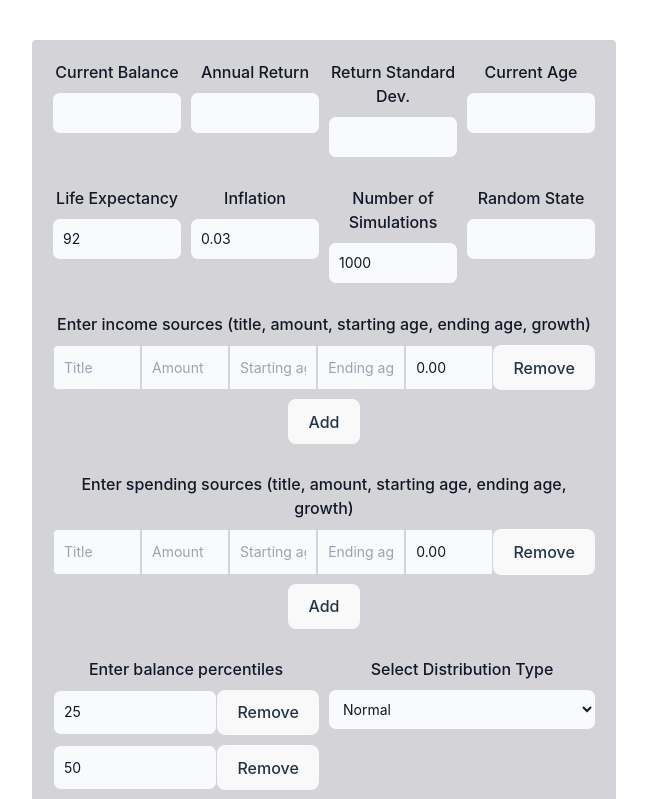
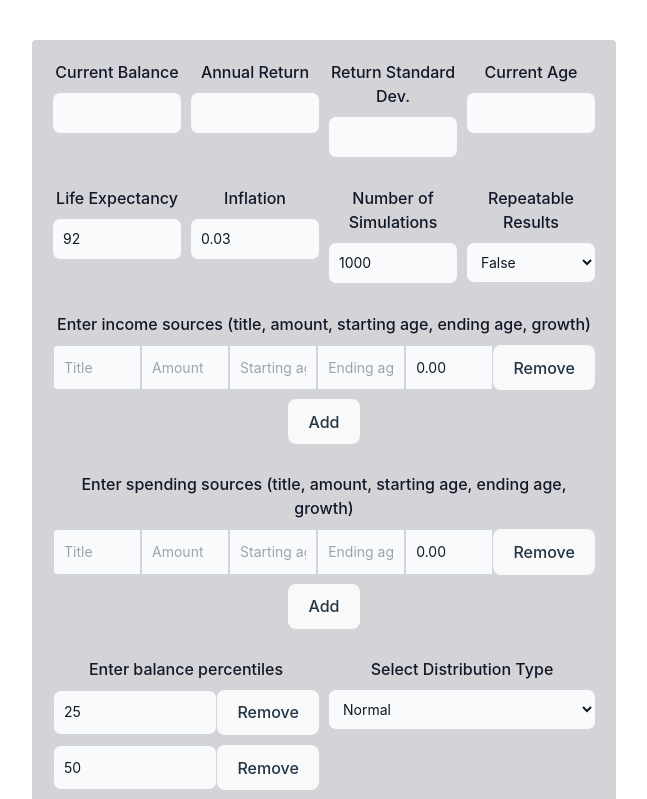
Before and after one commit to cole-koryto/simulatesuccess-frontend, a React (Vite) app: page / in a window 1280 px wide. Shown: the top 799 px of the page, without its empty margins (8-655 px from the left). Built offline with nearby package versions, Linux system fonts and the light colour scheme.

Commit message:
Changed random state to repeatable results dropdown

```diff
--- a/src/components/InputBox.tsx
+++ b/src/components/InputBox.tsx
@@ -233,8 +233,11 @@
                     <input required defaultValue="1000" name="num_simulations" className="bg-gray-50 border border-gray-300 text-gray-900 text-sm rounded-lg focus:ring-blue-500 focus:border-blue-500 block w-full p-2.5 dark:bg-gray-700 dark:border-gray-600 dark:placeholder-gray-400 dark:text-white dark:focus:ring-blue-500 dark:focus:border-blue-500"></input>
                 </div>
                 <div className="mb-5">
-                    <label htmlFor="random_state" className="block mb-2 font-medium text-gray-900 dark:text-white">Random State</label>
-                    <input name="random_state" className="bg-gray-50 border border-gray-300 text-gray-900 text-sm rounded-lg focus:ring-blue-500 focus:border-blue-500 block w-full p-2.5 dark:bg-gray-700 dark:border-gray-600 dark:placeholder-gray-400 dark:text-white dark:focus:ring-blue-500 dark:focus:border-blue-500"></input>
+                    <label htmlFor="random_state" className="block mb-2 font-medium text-gray-900 dark:text-white">Repeatable Results</label>
+                    <select name="random_state" className="bg-gray-50 border border-gray-300 text-gray-900 text-sm rounded-lg focus:ring-blue-500 focus:border-blue-500 block w-full p-2.5 dark:bg-gray-700 dark:border-gray-600 dark:placeholder-gray-400 dark:text-white dark:focus:ring-blue-500 dark:focus:border-blue-500">
+                        <option value="">False</option>
+                        <option value="1">True</option>
+                    </select>
                 </div>
                 <div className="col-start-1 col-span-4 mb-5">
                     <p className="block mb-2 font-medium text-gray-900 dark:text-white">Enter income sources (title, amount, starting age, ending age, growth)</p>
```
